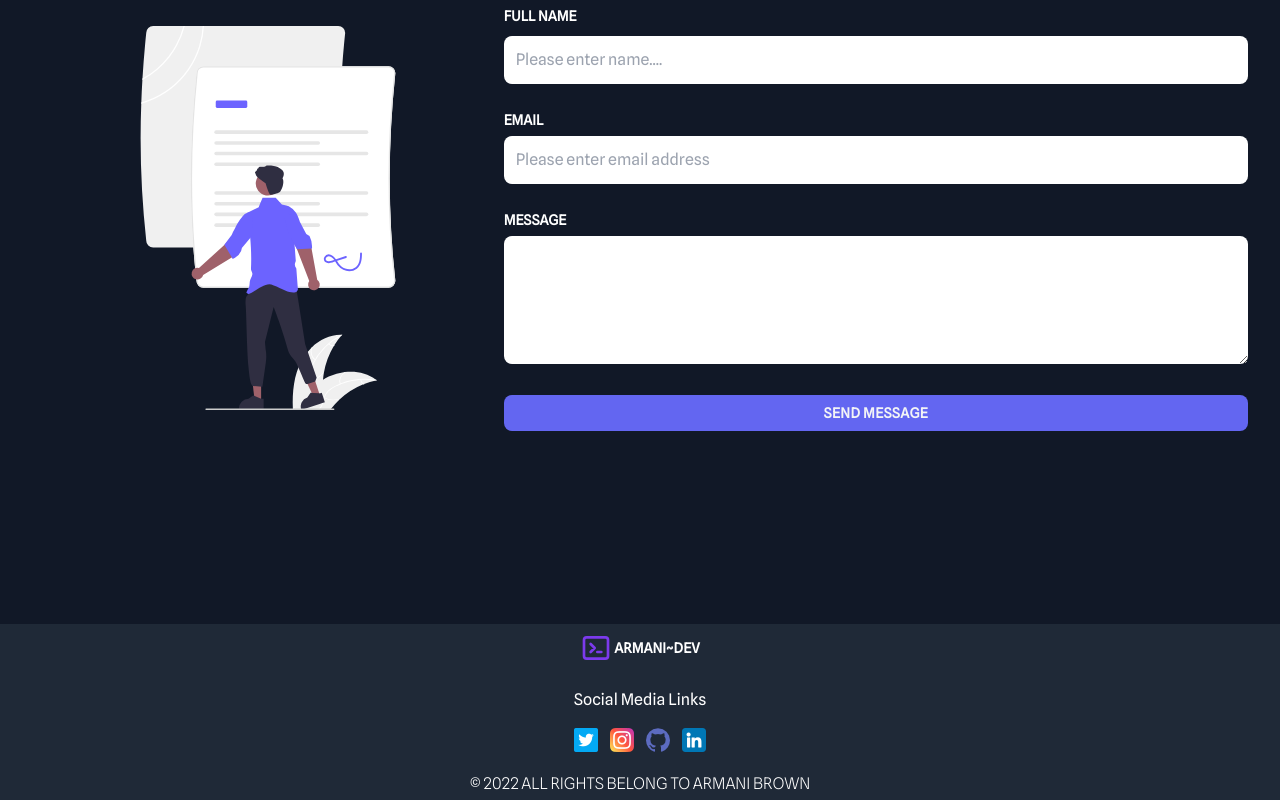
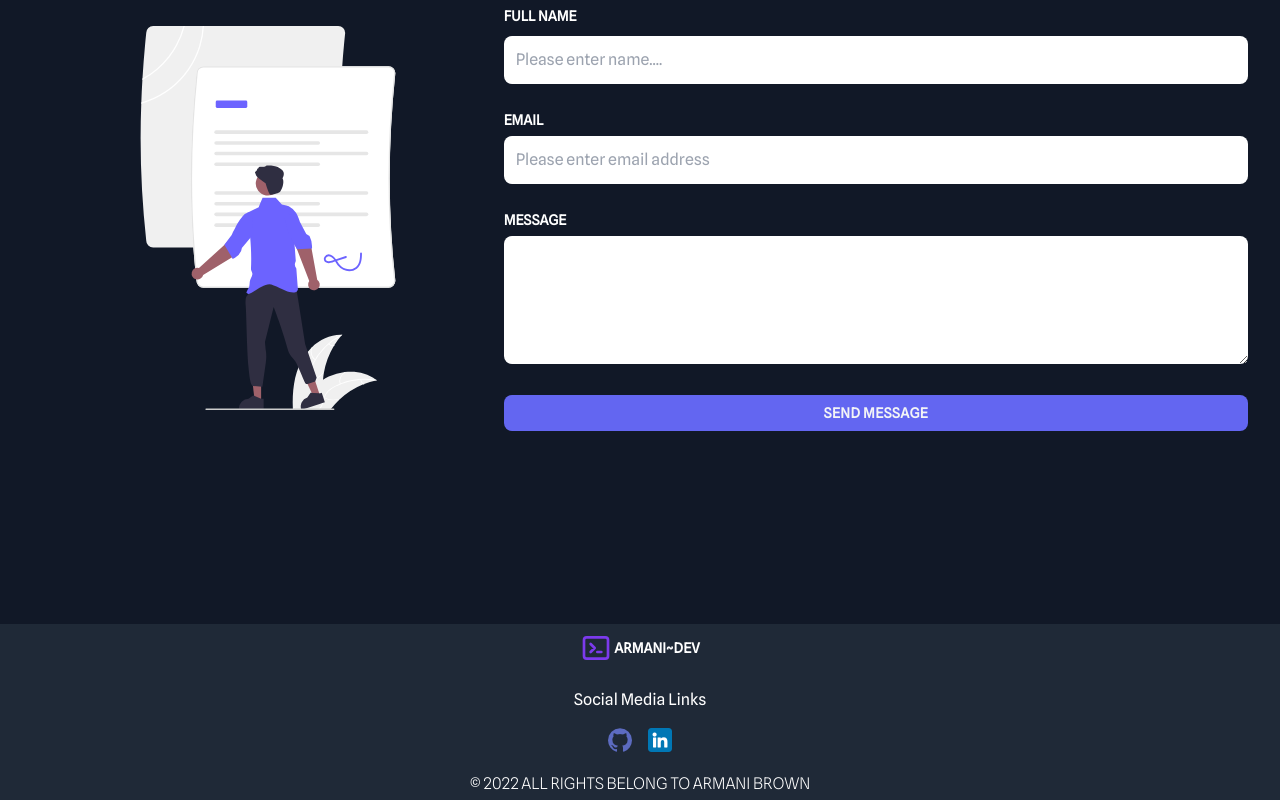
Before and after one commit to ChromeMatic/armani-tech, a Vue app: page / in a window 1280 px wide. Shown: the part 3512-4312 px from the top of the page. Built offline with nearby package versions, Linux system fonts and the light colour scheme.

Commit message:
changes added

```diff
--- a/src/components/footer.vue
+++ b/src/components/footer.vue
@@ -15,15 +15,7 @@
 
      <h1>Social Media Links</h1>
 
-     <div class="flex space-x-3">
-
-       <a href="https://twitter.com/ArmaniB42195047" target="_blank" rel="noopener noreferrer">
-           <img src="../assets/twitter.png"  alt="">
-       </a>
-
-       <a href="https://www.instagram.com/armanibrwn/" target="_blank" rel="noopener noreferrer">
-         <img src="../assets/instagram.png"  alt="">
-       </a>
+     <div class="flex space-x-4">
 
        <a href="https://github.com/ChromeMatic" target="_blank" rel="noopener noreferrer">
           <img src="../assets/github.png"  alt="">
--- a/src/components/navbar.vue
+++ b/src/components/navbar.vue
@@ -30,7 +30,7 @@
         <a href="#contactMe" class="text-white ">
                 contact me
         </a>
-        <a href="/Resume_Armani.pdf" target="_blank" rel="noopener noreferrer">
+        <a href="/ResumeV2.pdf" target="_blank" rel="noopener noreferrer">
           resume
         </a>
      </div>
```
Also changed, not shown: 2 other files (tests, documents, lock files or other folders).
